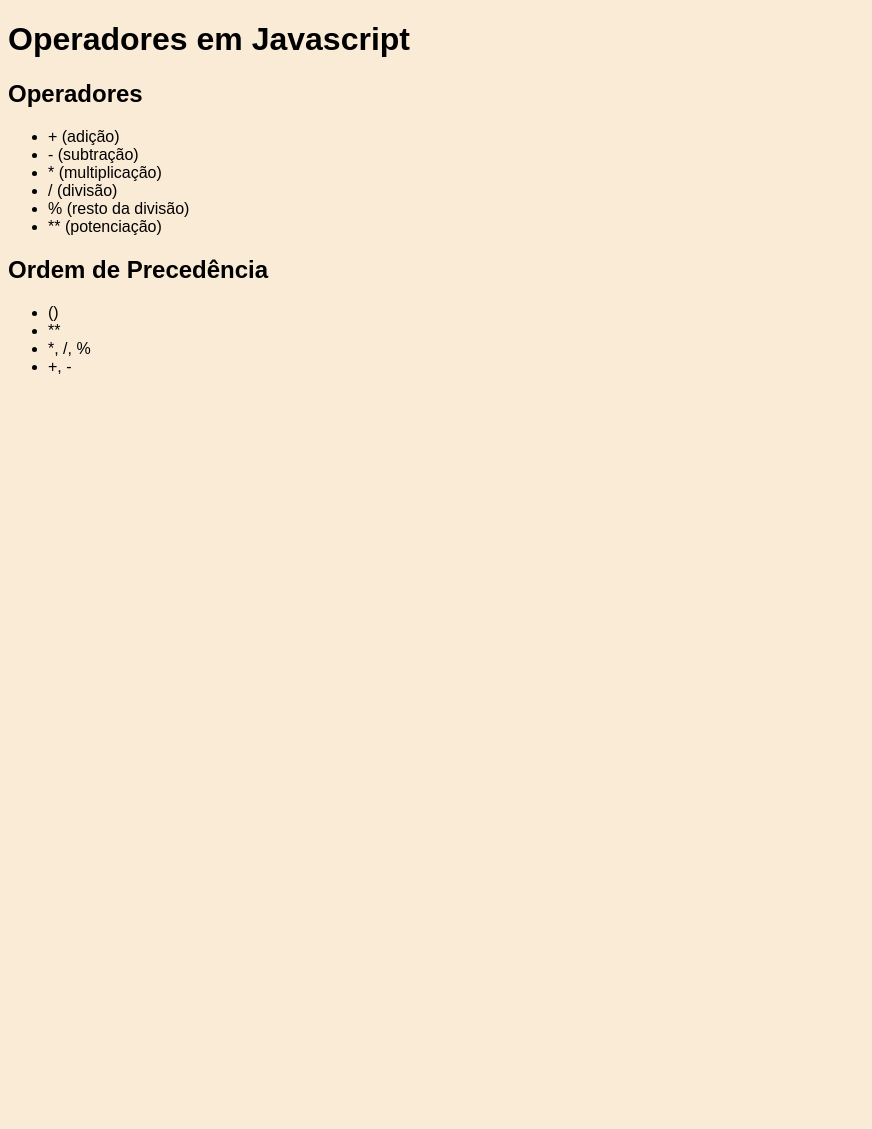
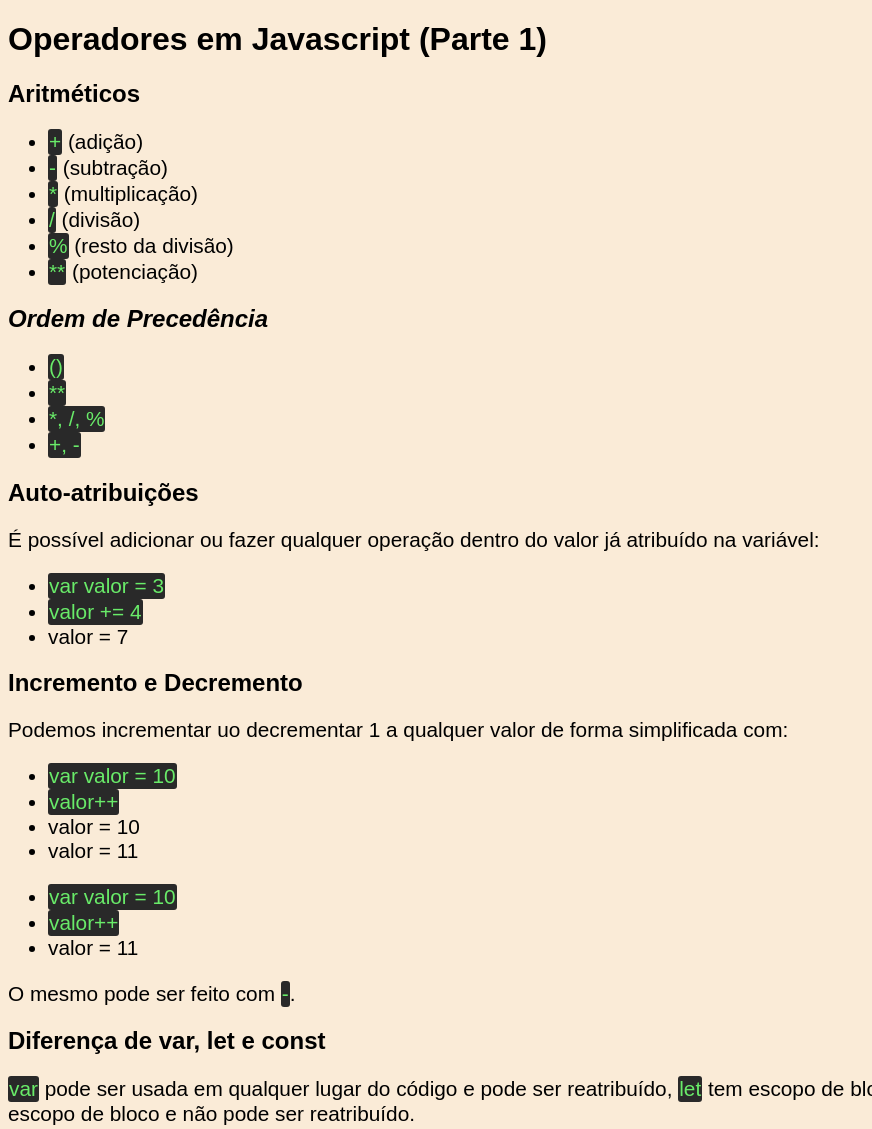
Before and after one commit to luizguilhermeb/curso-javascript, a plain HTML site: page aulas/aula07/index.html in a window 1280 px wide. Shown: the whole page, without its empty margins (0-872 px from the left). Before the commit the page ends 800 px from the top, so only its background shows below. Drawn offline with Linux system fonts and the light colour scheme.

Commit message:
aula 7 feita, aula 8 iniciada

```diff
--- a/aulas/aula07/index.html
+++ b/aulas/aula07/index.html
@@ -3,33 +3,90 @@
   <head>
     <meta charset="UTF-8" />
     <meta name="viewport" content="width=device-width, initial-scale=1.0" />
-    <title>Aula 7 - Operadores</title>
+    <title>Aula 7 - Operadores (Parte 1)</title>
     <style>
       body {
         background-color: antiquewhite;
         font-family: Arial, Helvetica, sans-serif;
       }
+
+      .codigo {
+        display: inline-block;
+        background-color: rgb(41, 41, 41);
+        color: rgb(105, 235, 105);
+        padding: 1px;
+        border-radius: 3px;
+      }
+
+      ul,
+      p {
+        font-size: 1.3em;
+      }
     </style>
   </head>
   <body>
-    <h1>Operadores em Javascript</h1>
+    <h1>Operadores em Javascript (Parte 1)</h1>
 
-    <h2>Operadores</h2>
+    <h2>Aritméticos</h2>
     <ul>
-        <li>+ (adição)</li>
-        <li>- (subtração)</li>
-        <li>* (multiplicação)</li>
-        <li>/ (divisão)</li>
-        <li>% (resto da divisão)</li>
-        <li>** (potenciação)</li>
+      <li><span class="codigo">+</span> (adição)</li>
+      <li><span class="codigo">-</span> (subtração)</li>
+      <li><span class="codigo">*</span> (multiplicação)</li>
+      <li><span class="codigo">/</span> (divisão)</li>
+      <li><span class="codigo">%</span> (resto da divisão)</li>
+      <li><span class="codigo">**</span> (potenciação)</li>
     </ul>
 
-    <h2>Ordem de Precedência</h2>
+    <h2><i>Ordem de Precedência</i></h2>
     <ul>
-        <li>()</li>
-        <li>**</li>
-        <li>*, /, %</li>
-        <li>+, -</li>
+      <li><span class="codigo">()</span></li>
+      <li><span class="codigo">**</span></li>
+      <li><span class="codigo">*, /, %</span></li>
+      <li><span class="codigo">+, -</span></li>
     </ul>
+
+    <h2>Auto-atribuições</h2>
+
+    <p>
+      É possível adicionar ou fazer qualquer operação dentro do valor já
+      atribuído na variável:
+    </p>
+
+    <ul>
+      <li><span class="codigo">var valor = 3</span></li>
+      <li><span class="codigo">valor += 4</span></li>
+      <li>valor = 7</li>
+    </ul>
+
+    <h2>Incremento e Decremento</h2>
+
+    <p>
+      Podemos incrementar uo decrementar 1 a qualquer valor de forma
+      simplificada com:
+    </p>
+
+    <ul>
+      <li><span class="codigo">var valor = 10</span></li>
+      <li><span class="codigo">valor++</span></li>
+      <li>valor = 10</li>
+      <li>valor = 11</li>
+    </ul>
+
+    <ul>
+      <li><span class="codigo">var valor = 10</span></li>
+      <li><span class="codigo">valor++</span></li>
+      <li>valor = 11</li>
+    </ul>
+
+    <p>O mesmo pode ser feito com <span class="codigo">-</span>.</p>
+
+    <h2>Diferença de var, let e const</h2>
+
+    <p>
+      <span class="codigo">var</span> pode ser usada em qualquer lugar do código
+      e pode ser reatribuído, <span class="codigo">let</span> tem escopo de
+      bloco e pode ser reatribuído, <span class="codigo">const</span> tem escopo
+      de bloco e não pode ser reatribuído.
+    </p>
   </body>
 </html>
```
Also changed, not shown: aulas/aula04/ex001.html (+3 -3 lines), aulas/aula05/index.html (+44 -12 lines), aulas/aula06/ex002.html (+2 -2 lines), aulas/aula06/ex003.html (+6 -6 lines), aulas/aula06/ex004.html (+9 -7 lines), aulas/aula08/index.html (added, +54 -0 lines).
